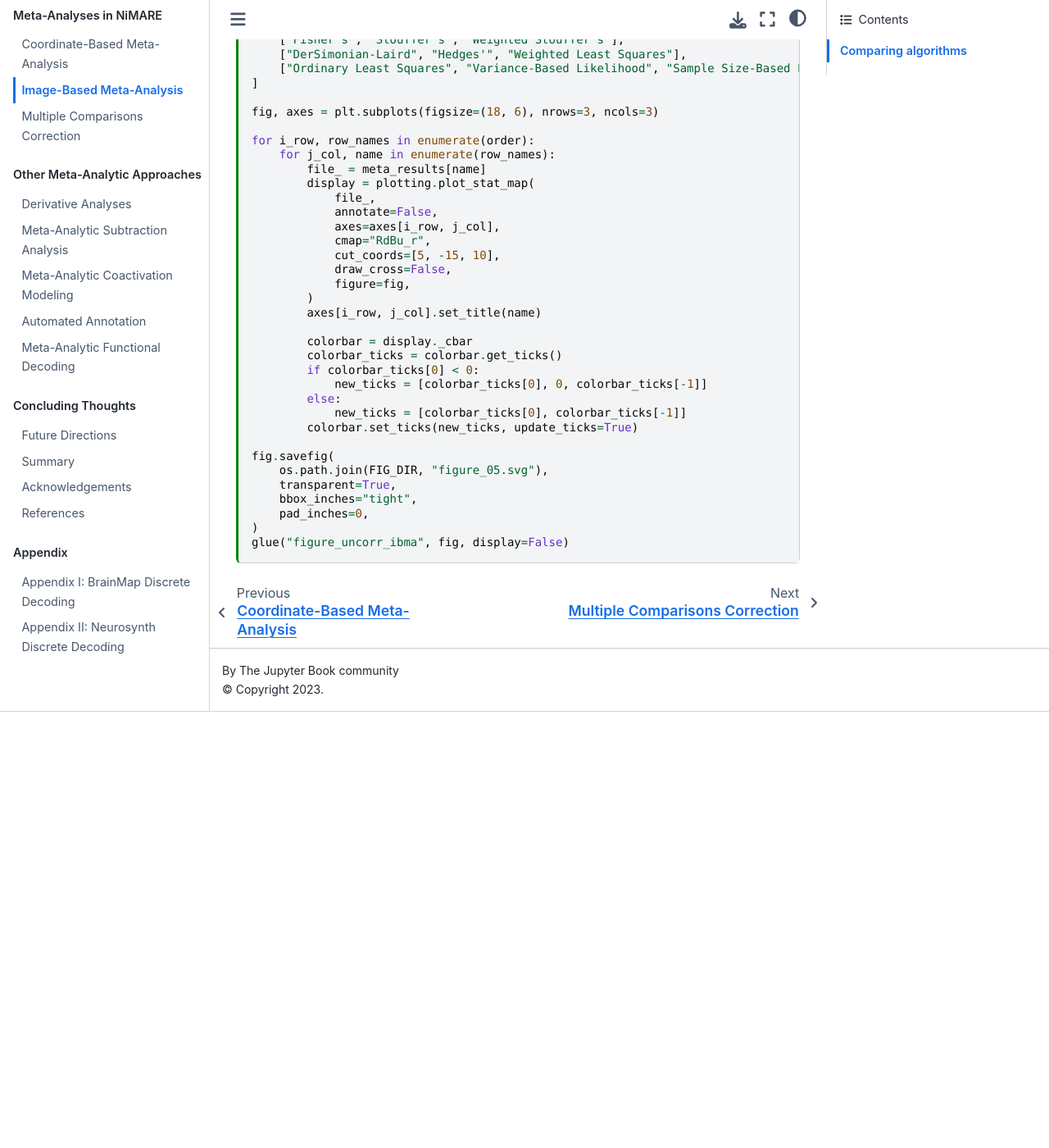
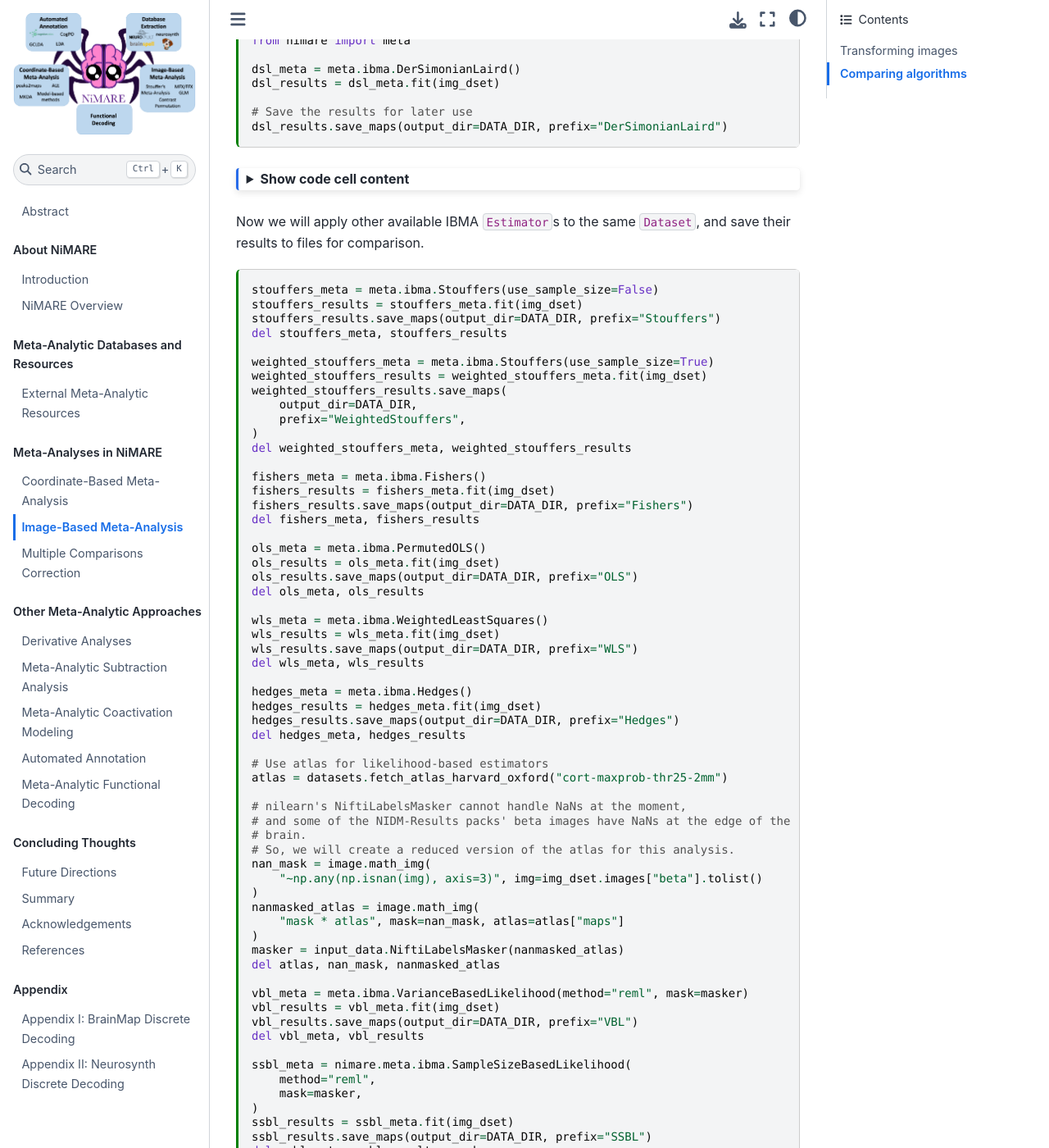
Before and after one commit to NBCLab/nimare-paper, a Jupyter Book: the page built from content/ibma.md, in a window 1280 px wide and 1400 px high, scrolled down 2601 px. Shown: the whole window at 82% size. Built offline with Jupyter Book 1.0.4 settings and Sphinx 7.4.7 and the Sphinx Book theme 1.1.4, drawn with Linux system fonts in a browser that asks for light colours; cross-references to code outside the pages are shown as plain code; before the commit the page ends 3469 px from its top, so only the background shows below that; some of the changed text lies outside the part shown.

Commit message:
More links.

````diff
--- a/content/ibma.md
+++ b/content/ibma.md
@@ -48,6 +48,10 @@
 Although coverage of the literature remains limited, and IBMAs of maps drawn from the NeuroVault database are likely to omit at least some (and in some cases most) relevant studies due to limited metadata,  we believe the time is ripe for researchers to start including both CBMAs and IBMAs in published meta-analyses, with the aspirational goal of eventually transitioning exclusively to the latter.
 To this end, NiMARE supports a range of different IBMA methods, including a number of estimators of the gold standard mixed-effects meta-regression model, as well as several alternative estimators suitable for use when some of the traditional inputs are unavailable.
 
+```{note}
+NiMARE's IBMA `Estimator`s are light wrappers around classes from [PyMARE](https://pymare.readthedocs.io), a library for standard (i.e., non-neuroimaging) meta-analyses developed by the same team as NiMARE.
+```
+
 In the optimal situation, meta-analysts have access to both contrast (i.e., parameter estimate) maps and their associated standard error maps for a number of studies.
 With these data, researchers can fit the traditional random-effects meta-regression model using one of several methods that vary in the way they estimate the between-study variance ($\tau^{2}$).
 Currently supported estimators include the **DerSimonian-Laird** method {cite:p}`DerSimonian1986-hu`, the **Hedges** method {cite:p}`Hedges1985-ka`, and **maximum-likelihood** (ML) and **restricted maximum-likelihood** (REML) approaches.
@@ -70,11 +74,23 @@
 
 # Point the Dataset toward the images we've downloaded
 img_dset.update_path(dset_dir)
+```
 
-# Calculate missing images
+### Transforming images
+
+Researchers may share their statistical maps in many forms, some of which are direct transformations of one another.
+For example, researchers may share test statistic maps with z-statistics or t-statistics, and, as long as we know the degrees of freedom associated with the t-test, we can convert between the two easily. To that end, NiMARE includes a class, {py:class}`nimare.transforms.ImageTransformer`, which will calculate target image types from available ones, as long as the available images are compatible with said transformation.
+
+Here, we use `ImageTransformer` to calculate z-statistic and variance maps for all studies with compatible images.
+This allows us to apply more image-based meta-analysis algorithms to the `Dataset`.
+
+```{code-cell} ipython3
+from nimare import transforms
+
 img_transformer = transforms.ImageTransformer(target=["z", "varcope"])
 img_dset = img_transformer.transform(img_dset)
 
+# Save the Dataset to a Pickle file
 img_dset.save(os.path.join(DATA_DIR, "nidm_dset.pkl.gz"))
 ```
 
@@ -83,6 +99,9 @@
 # Here we delete the recent variables for the sake of reducing memory usage
 del img_transformer
 ```
+
+Now that we have filled in as many gaps in the `Dataset` as possible, we can start running meta-analyses.
+We will start with a DerSimonian-Laird meta-analysis ({py:class}`nimare.meta.ibma.DerSimonianLaird`).
 
 ```{code-cell} ipython3
 from nimare import meta
@@ -100,13 +119,11 @@
 del dsl_meta, dsl_results
 ```
 
-**Listing 7.** Transforming images and image-based meta-analysis.
-
 +++
 
+Now we will apply other available IBMA `Estimator`s to the same `Dataset`, and save their results to files for comparison.
+
 ```{code-cell} ipython3
-:tags: [hide-cell]
-# Perform additional image-based meta-analyses for figures
 stouffers_meta = meta.ibma.Stouffers(use_sample_size=False)
 stouffers_results = stouffers_meta.fit(img_dset)
 stouffers_results.save_maps(output_dir=DATA_DIR, prefix="Stouffers")
--- a/requirements.txt
+++ b/requirements.txt
@@ -11,7 +11,7 @@
 myst_nb
 nibabel
 nilearn
-nimare
+nimare==0.0.10
 numexpr
 numpy
 pandas
````
Also changed, not shown: content/cbma.md (+1 -7 lines), content/macm.md (+0 -2 lines), content/resources.md (+1 -4 lines).
